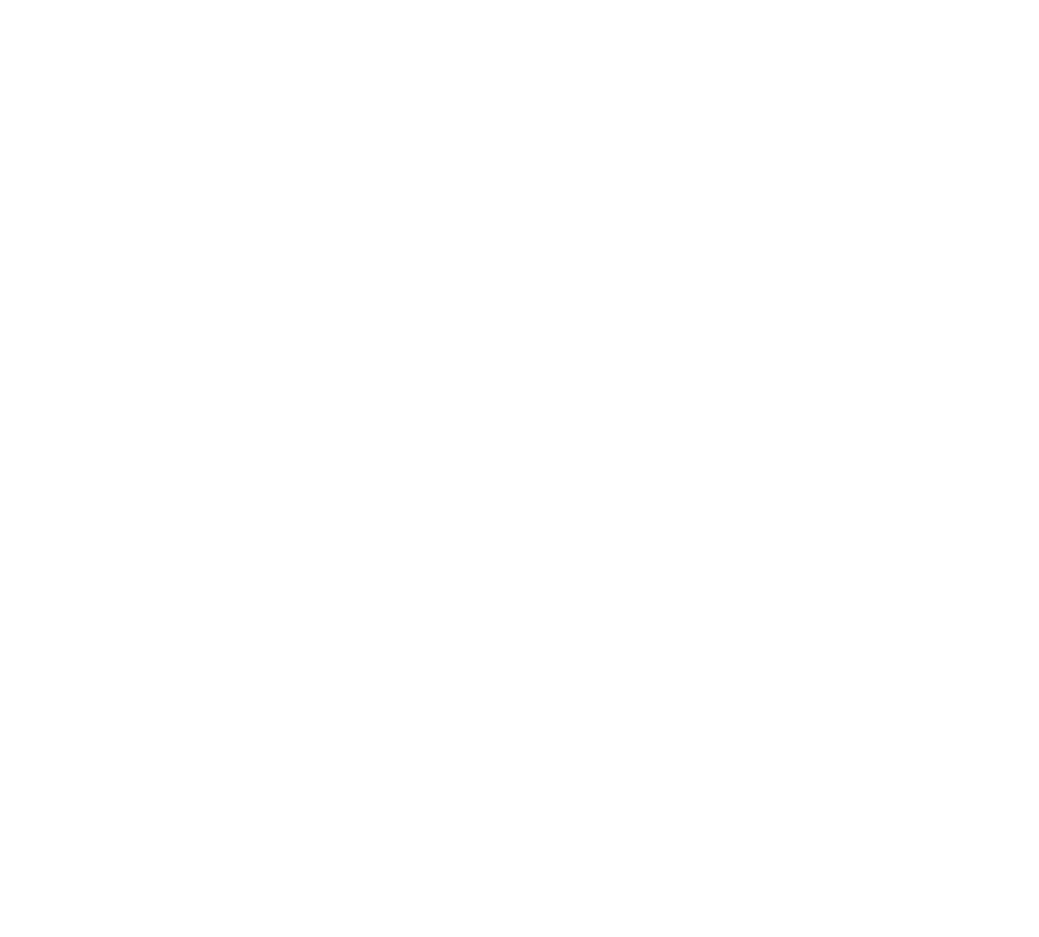
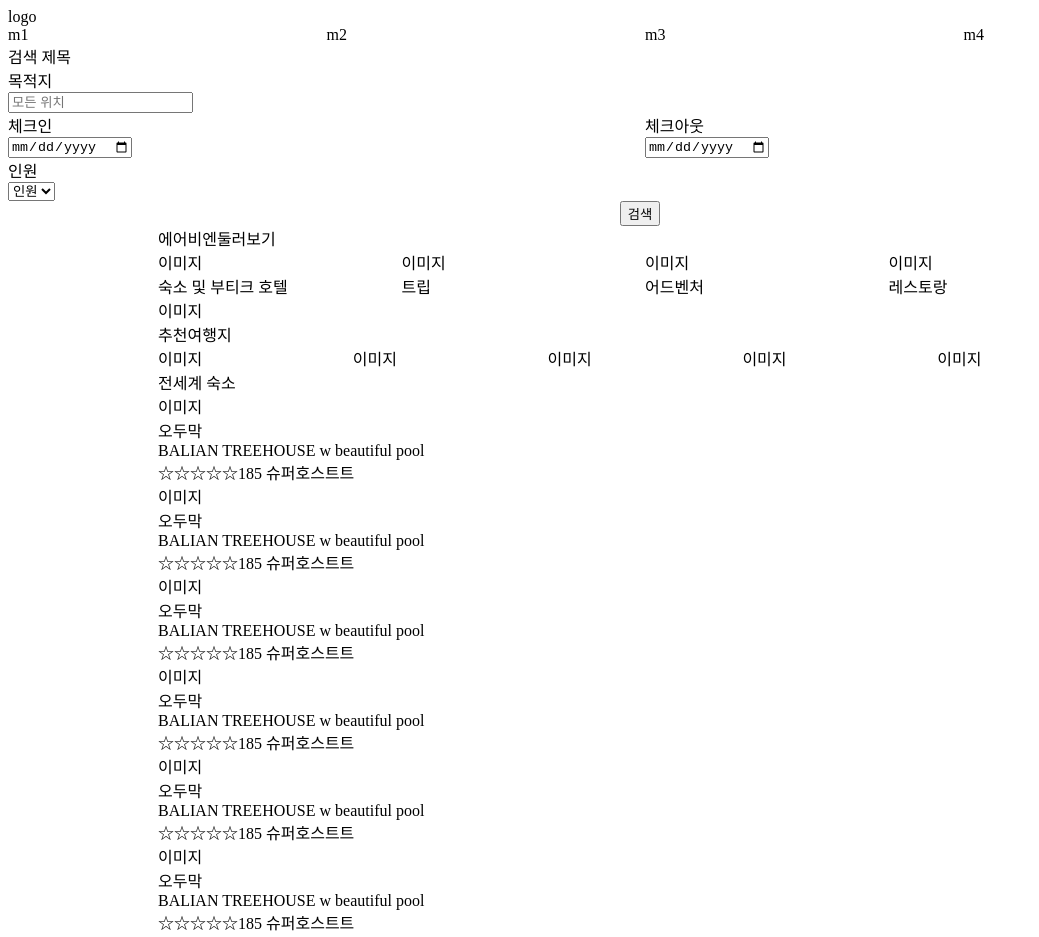
Before and after one commit to DanannEstherQahnaarin/react-exam-prj-02, a React (Vite) app: page / in a window 1280 px wide. Shown: the top 937 px of the page, without its empty margins (0-1039 px from the left). Before the commit the page ends 800 px from the top, so only its background shows below. Built offline with nearby package versions, Linux system fonts and the light colour scheme.

Commit message:
file change

```diff
--- a/package.json
+++ b/package.json
@@ -27,6 +27,7 @@
     "eslint-plugin-react-refresh": "^0.4.24",
     "eslint-plugin-react-x": "^2.5.1",
     "globals": "^16.5.0",
+    "parcel": "^2.16.3",
     "postcss": "^8.5.6",
     "tailwindcss": "^4.1.18",
     "typescript": "~5.9.3",
--- a/src/App.tsx
+++ b/src/App.tsx
@@ -1,14 +1,177 @@
-import { CommonBox } from "@/components/containers"
+import { GridBox, ItemBox, ButtonBox } from "@components/Containers";
 
 export default function App() {
-
   return (
     <>
-
-      <CommonBox position="relative">
-        <CommonBox position="absolute">
-        </CommonBox>
-      </CommonBox>
+      <header>
+        <nav>
+          <div className="logo">logo</div>
+          <GridBox count={4} size={1} column_gap={10} row_gap={5}>
+            <div>m1</div>
+            <div>m2</div>
+            <div>m3</div>
+            <div>m4</div>
+          </GridBox>
+        </nav>
+        <div className="nav_body">
+          <div className="search_box">
+            <div className="search_title">검색 제목</div>
+            <div className="search_subtitle">목적지</div>
+            <form action="#">
+              <div>
+                <input type="text" placeholder="모든 위치" />
+              </div>
+              <GridBox count={2} size={1} column_gap={10} row_gap={5}>
+                <div className="search_subtitle">체크인</div>
+                <div className="search_subtitle">체크아웃</div>
+              </GridBox>
+              <GridBox count={2} size={1} column_gap={10} row_gap={5}>
+                <div>
+                  <input type="date" />
+                </div>
+                <div>
+                  <input type="date" />
+                </div>
+              </GridBox>
+              <div>인원</div>
+              <div>
+                <select>
+                  <option>인원</option>
+                  <option>1</option>
+                  <option>2</option>
+                </select>
+              </div>
+              <ButtonBox>
+                <button type="submit">검색</button>
+              </ButtonBox>
+            </form>
+          </div>
+        </div>
+      </header>
+      <main>
+        <ItemBox>
+          <div className="around_box">
+            <div>에어비엔둘러보기</div>
+            <GridBox count={4} size={1} column_gap={10} row_gap={5}>
+              <div>
+                <div>이미지</div>
+                <div>숙소 및 부티크 호텔</div>
+              </div>
+              <div>
+                <div>이미지</div>
+                <div>트립</div>
+              </div>
+              <div>
+                <div>이미지</div>
+                <div>어드벤처</div>
+              </div>
+              <div>
+                <div>이미지</div>
+                <div>레스토랑</div>
+              </div>
+            </GridBox>
+            <div>이미지</div>
+          </div>
+        </ItemBox>
+        <ItemBox>
+          <div className="cho_box">
+            <div>추천여행지</div>
+            <GridBox count={5} size={1} column_gap={10} row_gap={5}>
+              <div>이미지</div>
+              <div>이미지</div>
+              <div>이미지</div>
+              <div>이미지</div>
+              <div>이미지</div>
+            </GridBox>
+          </div>
+        </ItemBox>
+        <ItemBox>
+          <div className="ad_box">
+            <div></div>
+            <div></div>
+            <div></div>
+          </div>
+        </ItemBox>
+        <ItemBox>
+          <div className="home_box">
+            <div>전세계 숙소</div>
+            <div>
+              <div>
+                <div>이미지</div>
+                <div>오두막</div>
+                <div>BALIAN TREEHOUSE w beautiful pool</div>
+                <div>
+                  <span>☆☆☆☆☆</span>
+                  <span>185 슈퍼호스트트</span>
+                </div>
+              </div>
+              <div>
+                <div>이미지</div>
+                <div>오두막</div>
+                <div>BALIAN TREEHOUSE w beautiful pool</div>
+                <div>
+                  <span>☆☆☆☆☆</span>
+                  <span>185 슈퍼호스트트</span>
+                </div>
+              </div>
+              <div>
+                <div>이미지</div>
+                <div>오두막</div>
+                <div>BALIAN TREEHOUSE w beautiful pool</div>
+                <div>
+                  <span>☆☆☆☆☆</span>
+                  <span>185 슈퍼호스트트</span>
+                </div>
+              </div>
+              <div>
+                <div>이미지</div>
+                <div>오두막</div>
+                <div>BALIAN TREEHOUSE w beautiful pool</div>
+                <div>
+                  <span>☆☆☆☆☆</span>
+                  <span>185 슈퍼호스트트</span>
+                </div>
+              </div>
+              <div>
+                <div>이미지</div>
+                <div>오두막</div>
+                <div>BALIAN TREEHOUSE w beautiful pool</div>
+                <div>
+                  <span>☆☆☆☆☆</span>
+                  <span>185 슈퍼호스트트</span>
+                </div>
+              </div>
+              <div>
+                <div>이미지</div>
+                <div>오두막</div>
+                <div>BALIAN TREEHOUSE w beautiful pool</div>
+                <div>
+                  <span>☆☆☆☆☆</span>
+                  <span>185 슈퍼호스트트</span>
+                </div>
+              </div>
+              <div>
+                <div>이미지</div>
+                <div>오두막</div>
+                <div>BALIAN TREEHOUSE w beautiful pool</div>
+                <div>
+                  <span>☆☆☆☆☆</span>
+                  <span>185 슈퍼호스트트</span>
+                </div>
+              </div>
+              <div>
+                <div>이미지</div>
+                <div>오두막</div>
+                <div>BALIAN TREEHOUSE w beautiful pool</div>
+                <div>
+                  <span>☆☆☆☆☆</span>
+                  <span>185 슈퍼호스트트</span>
+                </div>
+              </div>
+            </div>
+          </div>
+        </ItemBox>
+      </main>
     </>
-  )
+  );
 }
--- a/src/components/Containers.tsx
+++ b/src/components/Containers.tsx
@@ -1,5 +1,5 @@
 import styled from "styled-components";
-import type { GridProps, ContainerProps, PositionProps } from "@/interface/node-props";
+import type { GridProps, ContainerProps, PositionProps } from "@node-props";
 
 const GridContainer = styled.div<{
   $count: number;
--- a/tsconfig.app.json
+++ b/tsconfig.app.json
@@ -23,7 +23,8 @@
       "@components/*": ["./src/components/*"],
       "@assets/*": ["./src/assets/*"],
       "@css/*": ["./src/css/*"],
-      "@interface": ["src/interface/node-props.tsx"]
+      "@node-props": ["src/interface/node-props.tsx"],
+      "@attr-props": ["src/interface/attr-props.tsx"]
     },
 
     /* Linting */
--- a/vite.config.ts
+++ b/vite.config.ts
@@ -11,7 +11,8 @@
       '@components': path.resolve(__dirname, './src/components'),
       '@assets': path.resolve(__dirname, './src/assets'),
       '@css': path.resolve(__dirname, './src/css'),
-      '@interface': path.resolve(__dirname, './src/interface/NodeProps.tsx'),
+      '@node-props': path.resolve(__dirname, './src/interface/node-props.tsx'),
+      '@attr-props': path.resolve(__dirname, './src/interface/attr-props.tsx'),
     },
   },
 })
```
Also changed, not shown: src/components/Headers.tsx (+5 -9 lines), src/components/IconBoxs.tsx (+10 -19 lines), src/components/Images.tsx (+6 -9 lines), src/interface/attr-props.tsx (added, +15 -0 lines), src/interface/node-props.tsx (line endings or trailing spaces), 1 other file (tests, documents, lock files or other folders).
